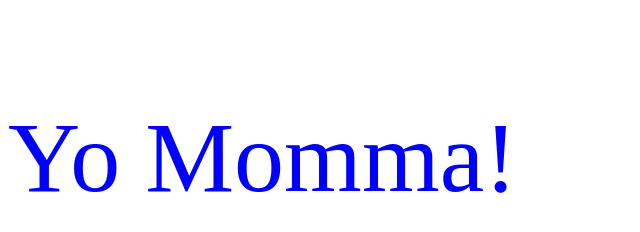
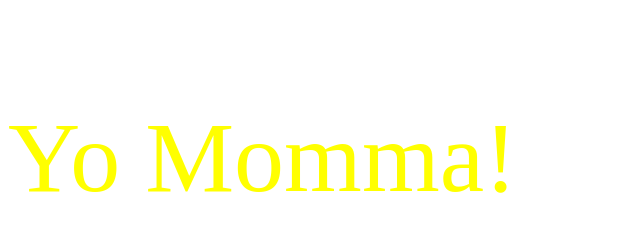
Before and after one commit to jordanbeliart/Les-branches, a plain HTML site: page index.html in a window 1280 px wide. Shown: the whole page, without its empty margins (0-640 px from the left). Drawn offline with Linux system fonts and the light colour scheme.

Commit message:
textejaune

```diff
--- a/index.html
+++ b/index.html
@@ -5,6 +5,6 @@
     <title>Les branches</title>
   </head>
   <body>
-    <p style="color:blue;font-size:100px;">Yo Momma!</p>
+    <p style="color:yellow;font-size:100px;">Yo Momma!</p>
   </body>
 </html>
```
